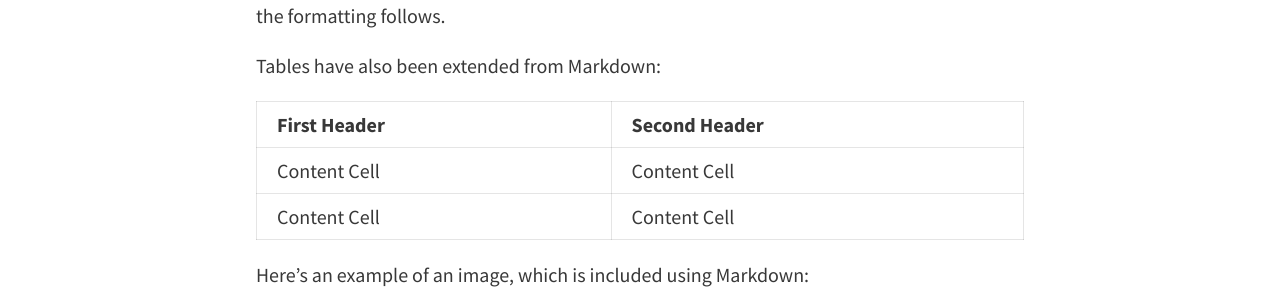
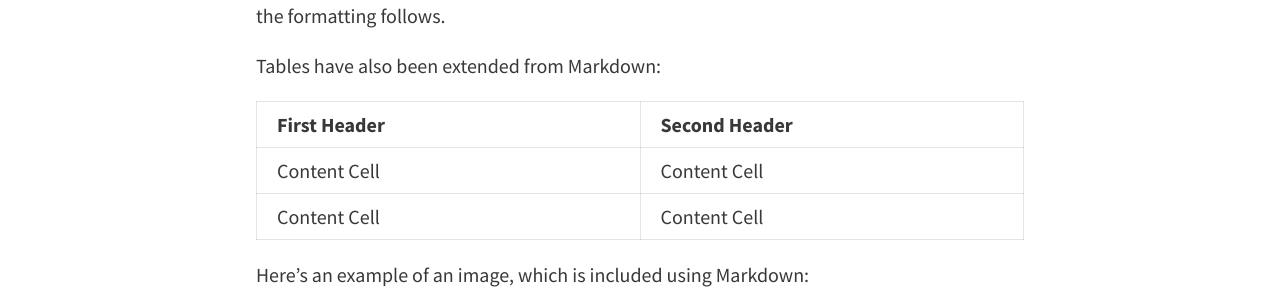
Before and after one commit to tradinscd/blog, a Jekyll site: the page built from _posts/2014-11-28-markdown-and-html.md, in a window 1280 px wide. Shown: the part 376-684 px from the top of the page. Built offline with Jekyll 4.4.1, drawn with Linux system fonts in a browser that asks for light colours; nearby versions of some CDN libraries.

Commit message:
Make mobile tables fit to window size with scroll

```diff
--- a/_sass/base/_global.scss
+++ b/_sass/base/_global.scss
@@ -49,8 +49,13 @@ footer p:last-child {
   margin-bottom: 0;
 }
 table {
-  width: 100%;
-  border-collapse: collapse;
+  table-layout:fixed;
+  width:100%;
+  word-wrap:break-word;
+  @media (max-width: 1100px) {
+    overflow-x: scroll;
+    display: inline-block;
+  }
 }
 td,
 th {
```
